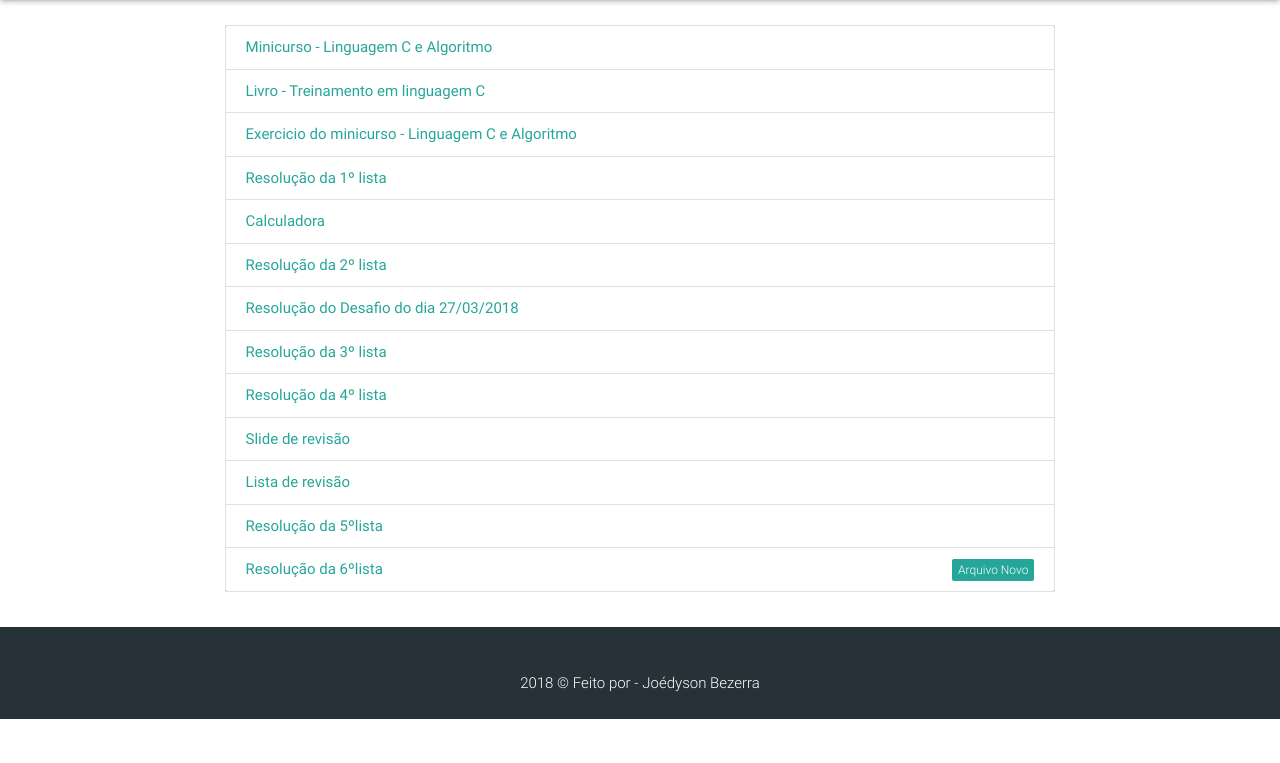
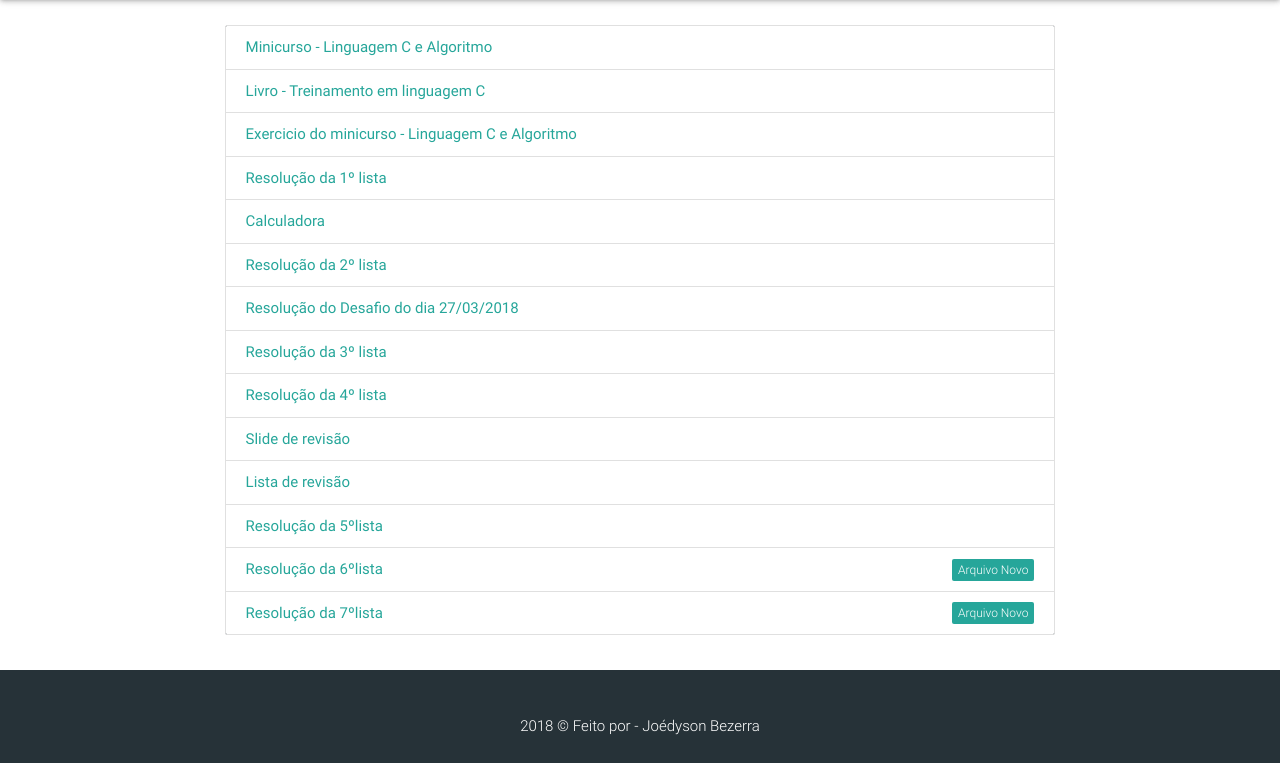
Before and after one commit to joedysonbezerra/https-joedysonbezerra.github.io, a website: page monitoria/index.html in a window 1280 px wide. Shown: the part 152-915 px from the top of the page. Before the commit the page ends 871 px from the top, so only its background shows below. Drawn offline with nearby package versions, Linux system fonts and the light colour scheme.

Commit message:
lista 7 adicionada

```diff
--- a/monitoria/index.html
+++ b/monitoria/index.html
@@ -33,6 +33,8 @@
                                   <a href="https://joedysonbezerra.github.io/palestra/monitoria/lista_revisao.pdf" class="collection-item">Lista de revisão</a>
                                   <a href="https://mega.nz/#F!gDpHGTpA!UgFHsyp1RVhiWJ663WwGGw" class="collection-item">Resolução da 5ºlista</a>
  <a href="https://joedysonbezerra.github.io/palestra/monitoria/lista6.pdf" class="collection-item">Resolução da 6ºlista<span class="new badge" data-badge-caption="Novo">Arquivo</span></a>
+  <a href="https://joedysonbezerra.github.io/palestra/monitoria/lista7.pdf" class="collection-item">Resolução da 7ºlista<span class="new badge" data-badge-caption="Novo">Arquivo</span></a>
+
 
                          </div>
                     </div>
```
Also changed, not shown: 1 other file.
